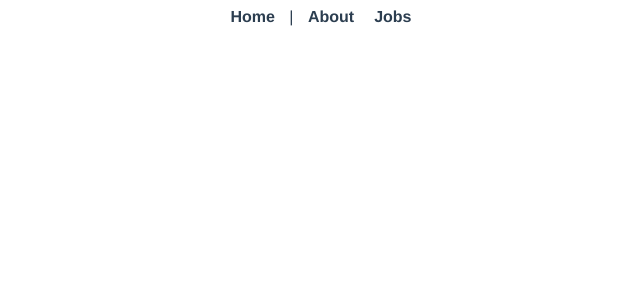
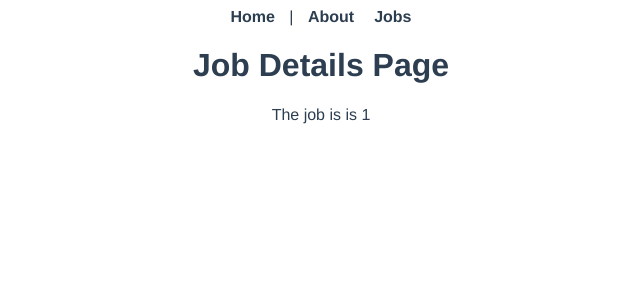
Before and after one commit to aydinuslu/VueProjects, a Vue app: page /jobs/1 in a window 1280 px wide. Before the commit this address had no page. Shown: the top 300 px of the page, without its empty margins (319-959 px from the left). Built offline with nearby package versions, Linux system fonts and the light colour scheme.

Commit message:
video 8 - route parameters

```diff
--- a/src/router/index.js
+++ b/src/router/index.js
@@ -2,6 +2,7 @@ import { createRouter, createWebHistory } from 'vue-router'
 import HomeView from '../views/HomeView.vue'
 import AboutView from '../views/AboutView.vue'
 import JobsView from '../views/jobs/JobsView.vue'
+import JobDetailsView from '../views/jobs/JobDetailsView.vue'
 
 const routes = [
   {
@@ -18,6 +19,11 @@ const routes = [
     path: '/jobs',
     name: 'jobs',
     component: JobsView
+  },
+  {
+    path: '/jobs/:id',
+    name: 'jobDetails',
+    component: JobDetailsView
   }
 ]
 
--- /dev/null
+++ b/src/views/jobs/JobDetailsView.vue
@@ -0,0 +1,19 @@
+<template>
+  <h1>Job Details Page</h1>
+  <p>The job is is {{ id }}</p>
+</template>
+
+<script>
+export default {
+    data() {
+        return {
+            id: this.$route.params.id
+        }
+    },
+
+}
+</script>
+
+<style>
+
+</style>
```
Also changed, not shown: src/assets/Screenshot5.png (added), src/views/jobs/JobDetails.vue (deleted), 1 other file (tests, documents, lock files or other folders).
